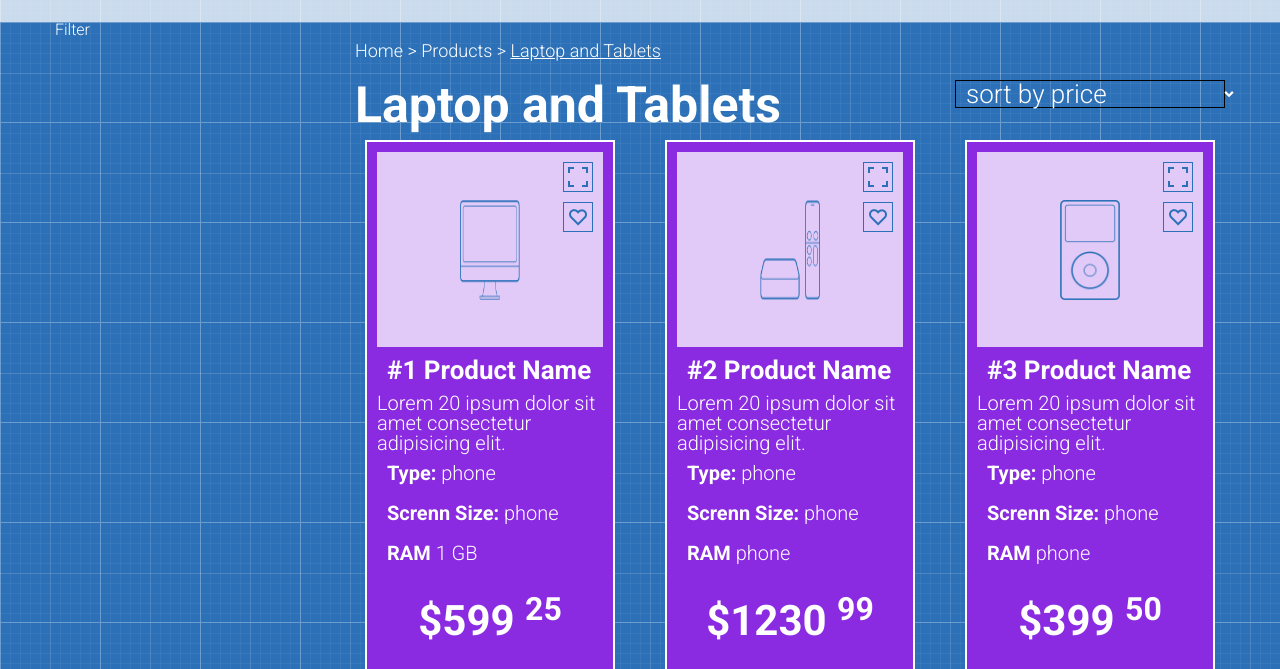
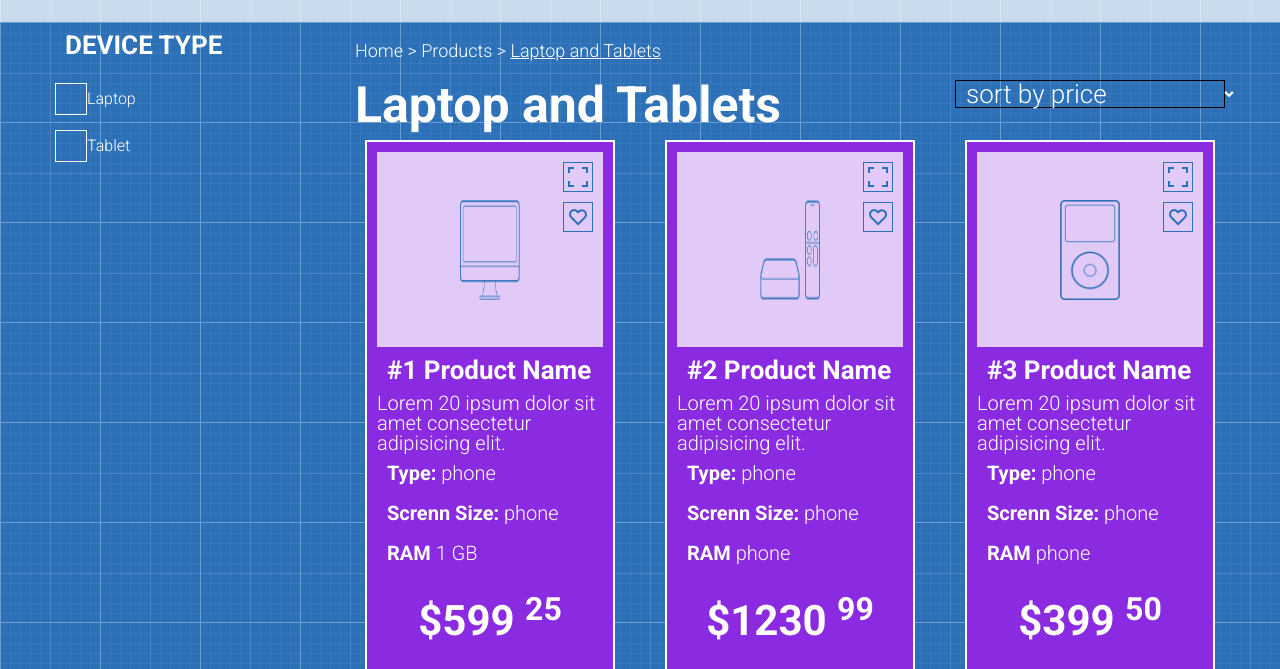
Before and after one commit to YHulko/project-shop, a plain HTML site: page index.html in a window 1280 px wide. Shown: the part 78-747 px from the top of the page. Drawn offline with Linux system fonts and the light colour scheme.

Commit message:
Yaroslav version-filter

```diff
--- a/index.html
+++ b/index.html
@@ -71,7 +71,19 @@
    <main class="main">
     <div class="container">
      <div class="row">
-      <aside class="col-3">Filter</aside>
+      <aside class="col-3">
+        <div>
+          <div class="product-title">DEVICE TYPE</div>
+                <div class="filter-DEVICE">
+                  <input type="checkbox" id="type">
+                  <label for="type">Laptop</label>
+                </div>
+                <div class="filter-DEVICE">
+                  <input type="checkbox" id="type1">
+                  <label for="type1">Tablet</label>
+                </div>
+        </div>
+      </aside>
 
       <div class="col-9">
         <div class="row">
--- a/search_recycle.css
+++ b/search_recycle.css
@@ -72,3 +72,28 @@
   color: white;
   font-size: 12px;
 }
+/*------------------------filter------------------*/
+input[type='checkbox']{
+  display: none;
+}
+label{
+  position: relative;
+}
+label::before{
+  content: "";
+  display: block;
+  width: 30px;
+  height: 30px;
+  border: 1px solid white;
+  cursor: pointer;
+
+}
+input[type='checkbox']:checked + label::before{
+  background-color: white;
+}
+.filter-DEVICE label {
+  display: flex;
+   align-items: center;
+  margin: 15px 0;
+
+}
```
